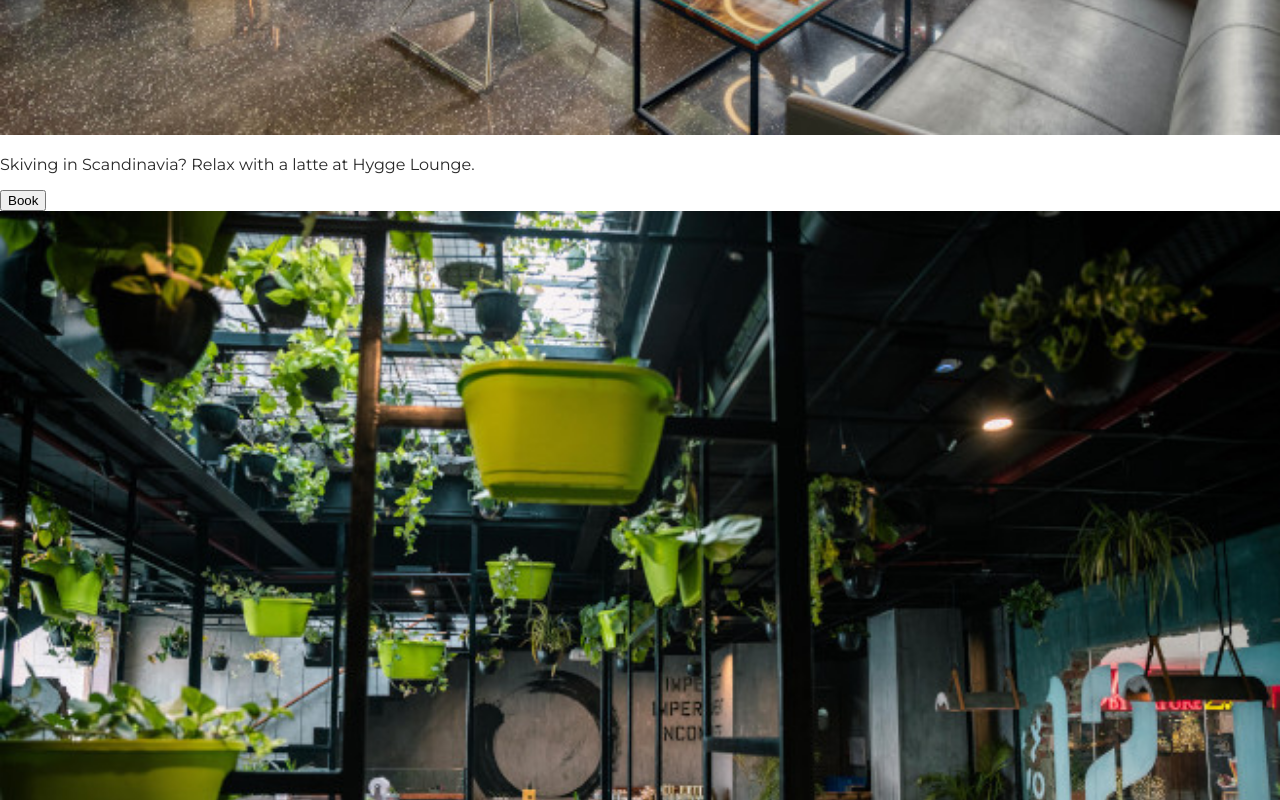
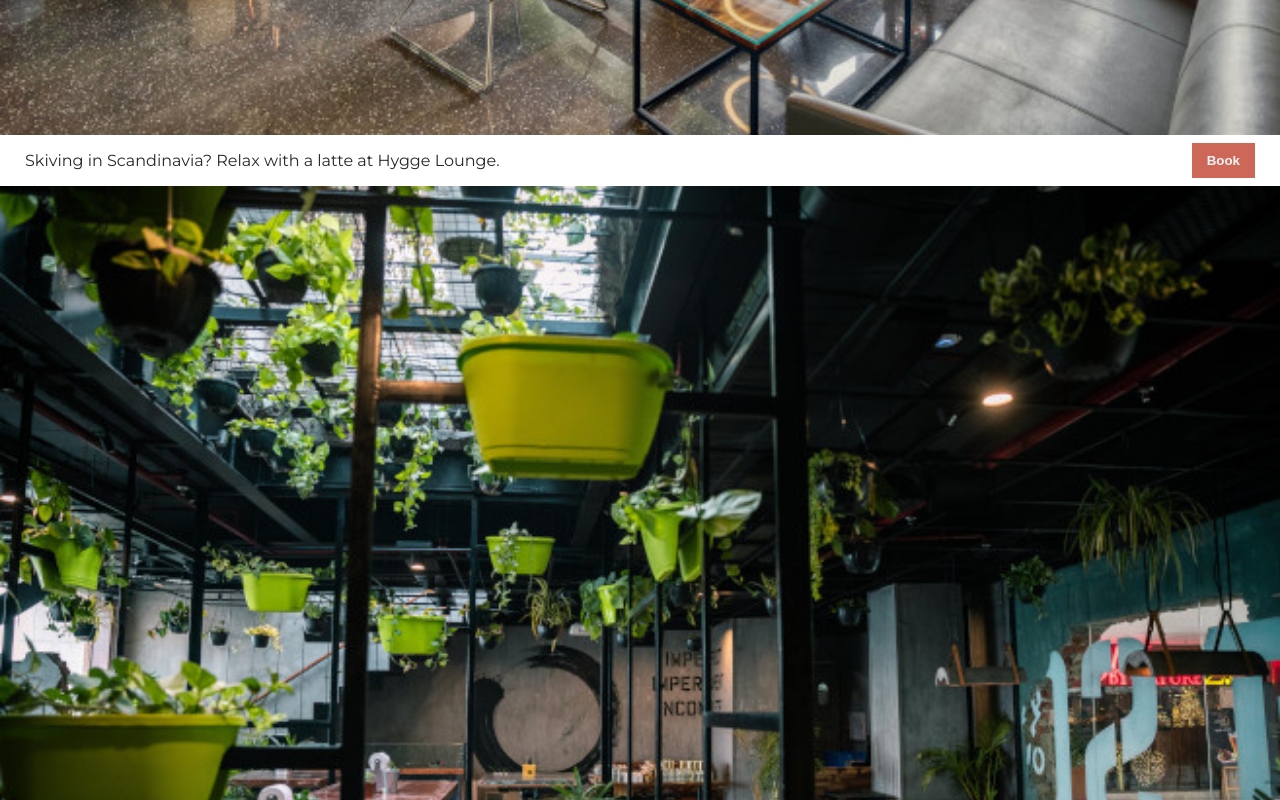
Before and after one commit to sofi-alvarado/coworking-space, a plain HTML site: page index.html in a window 1280 px wide. Shown: the part 860-1660 px from the top of the page. Drawn offline with Linux system fonts and the light colour scheme.

Commit message:
Adding styling to button

```diff
--- a/index.css
+++ b/index.css
@@ -6,7 +6,15 @@ body {
 }
 
 .item-img {
+    display: block;
     width: 100%;
+}
+
+.caption {
+    display: flex;
+    justify-content: space-between;
+    gap: 20px;
+    margin: 0 25px;
 }
 
 nav {
@@ -50,3 +58,13 @@ li {
 .item {
     position: relative;
 }
+
+button {
+    align-self: center;
+    border: none;
+    background-color: #cd6858;
+    color: whitesmoke;
+    padding: 10px 15px;
+    font-weight: 700;
+    cursor: pointer;
+}
```
